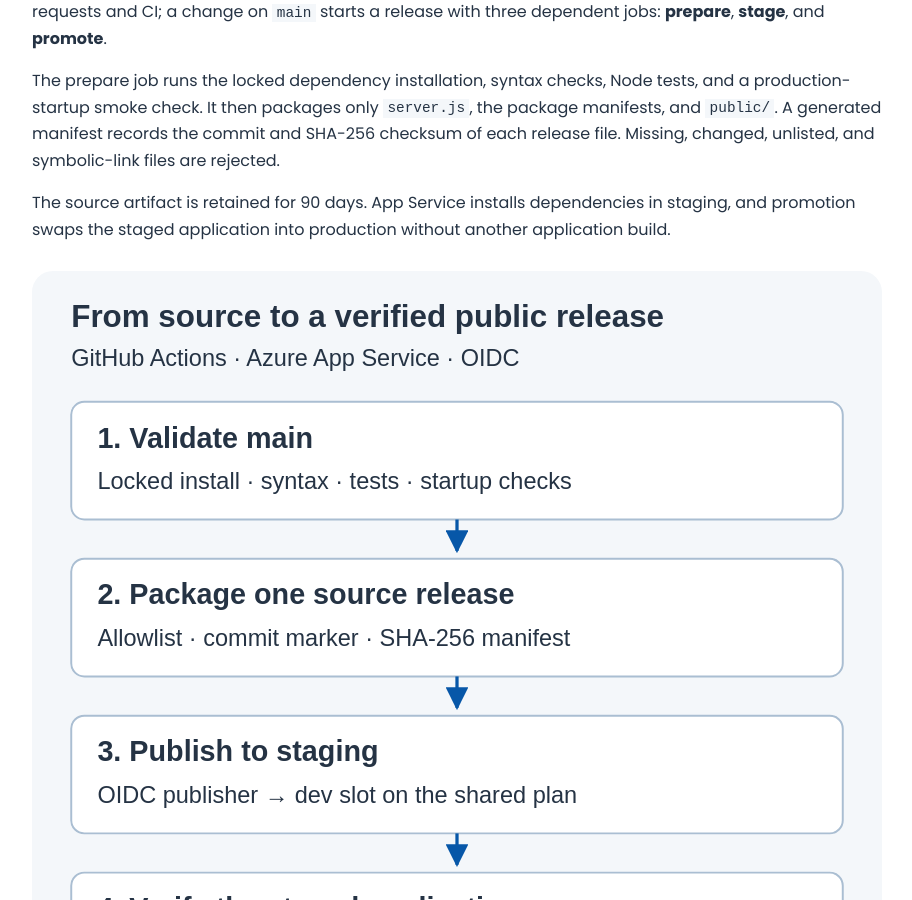
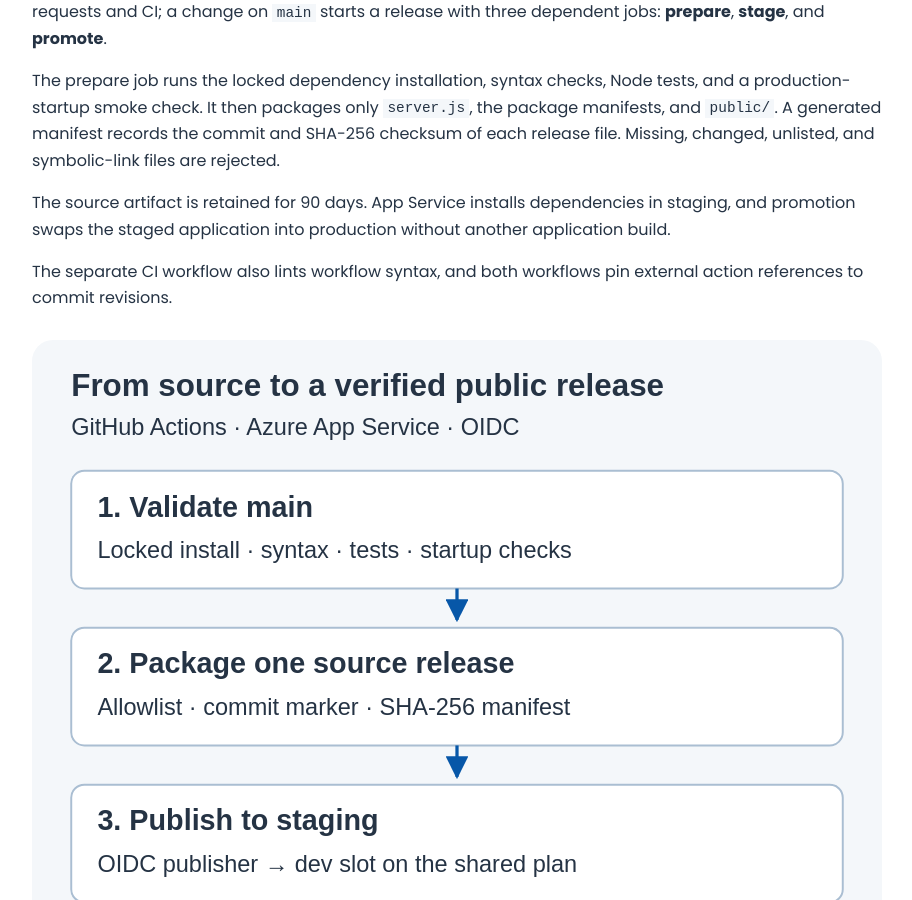
Before and after one commit to dleontev/dleontev.github.io, a Jekyll site: the page built from _projects/05-pomodoro-timer.md, in a window 1280 px wide and 900 px high, scrolled down 2655 px. Shown: the whole window, without its empty margins (183-1095 px from the left). Built offline with Jekyll 4.4.1, drawn with Linux system fonts in a browser that asks for light colours.

Commit message:
Refresh reviewed Home baselines and complete release-validation details

```diff
--- a/_projects/05-pomodoro-timer.md
+++ b/_projects/05-pomodoro-timer.md
@@ -55,6 +55,8 @@ The release workflow now owns the path from `main` to production. Development ch
 The prepare job runs the locked dependency installation, syntax checks, Node tests, and a production-startup smoke check. It then packages only `server.js`, the package manifests, and `public/`. A generated manifest records the commit and SHA-256 checksum of each release file. Missing, changed, unlisted, and symbolic-link files are rejected.
 
 The source artifact is retained for 90 days. App Service installs dependencies in staging, and promotion swaps the staged application into production without another application build.
+
+The separate CI workflow also lints workflow syntax, and both workflows pin external action references to commit revisions.
 
 {% include elements/figure.html image="/assets/projects/pomodoro/pomodoro-release-flow.svg" width="650" height="1020" alt="Release flow: validate main, package the commit and checksums, publish to the dev staging slot using the publisher identity, verify staging, obtain owner approval, swap using the promoter identity, and verify both production hostnames." caption="The current release path. The same release moves through staging, approval, and production verification." %}
 
```
Also changed, not shown: tests/visual-baselines/home-1280.png, tests/visual-baselines/home-390.png, tests/visual-baselines/home-768.png, tests/visual-baselines/home-dark-1280.png.
